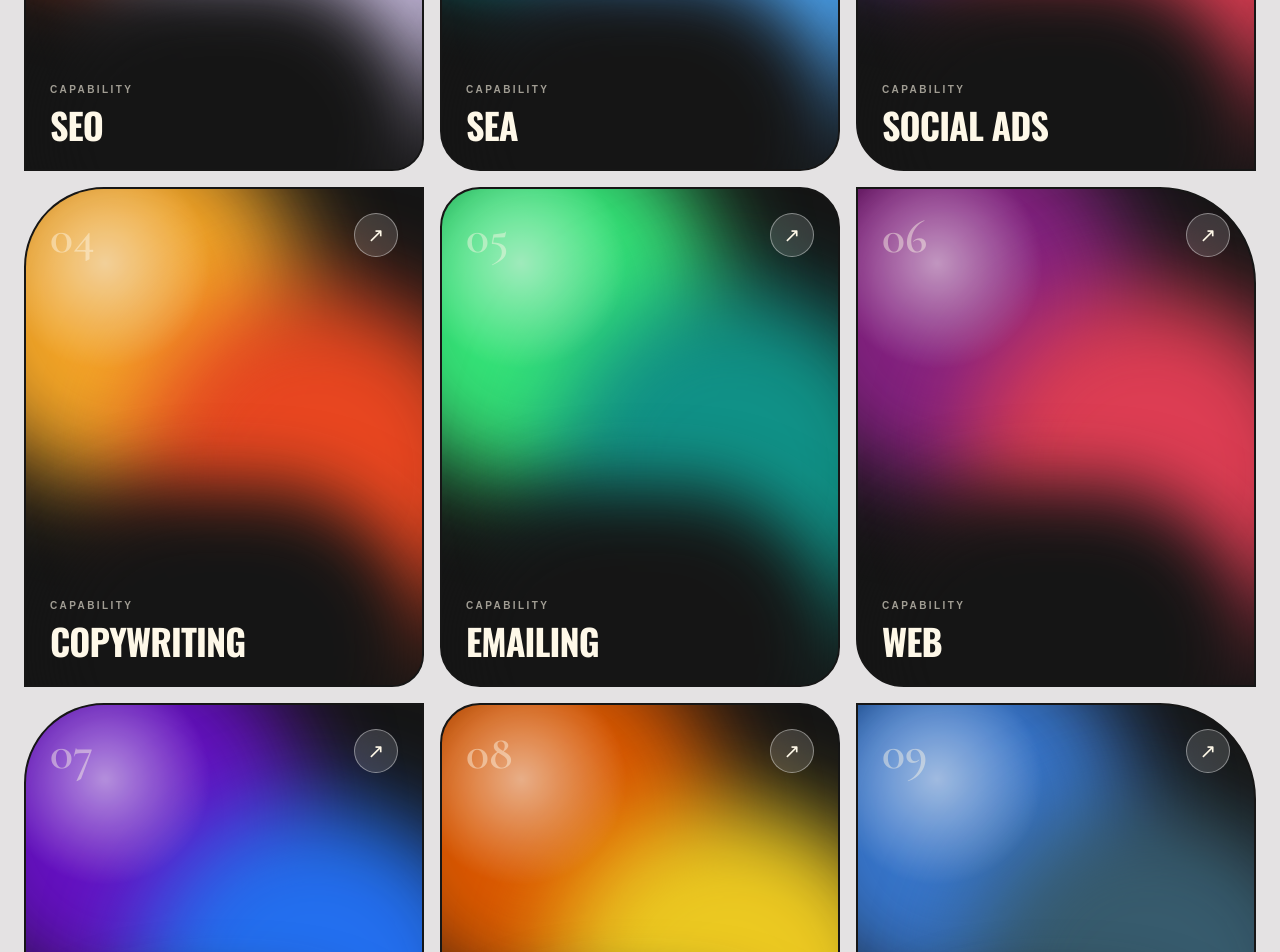
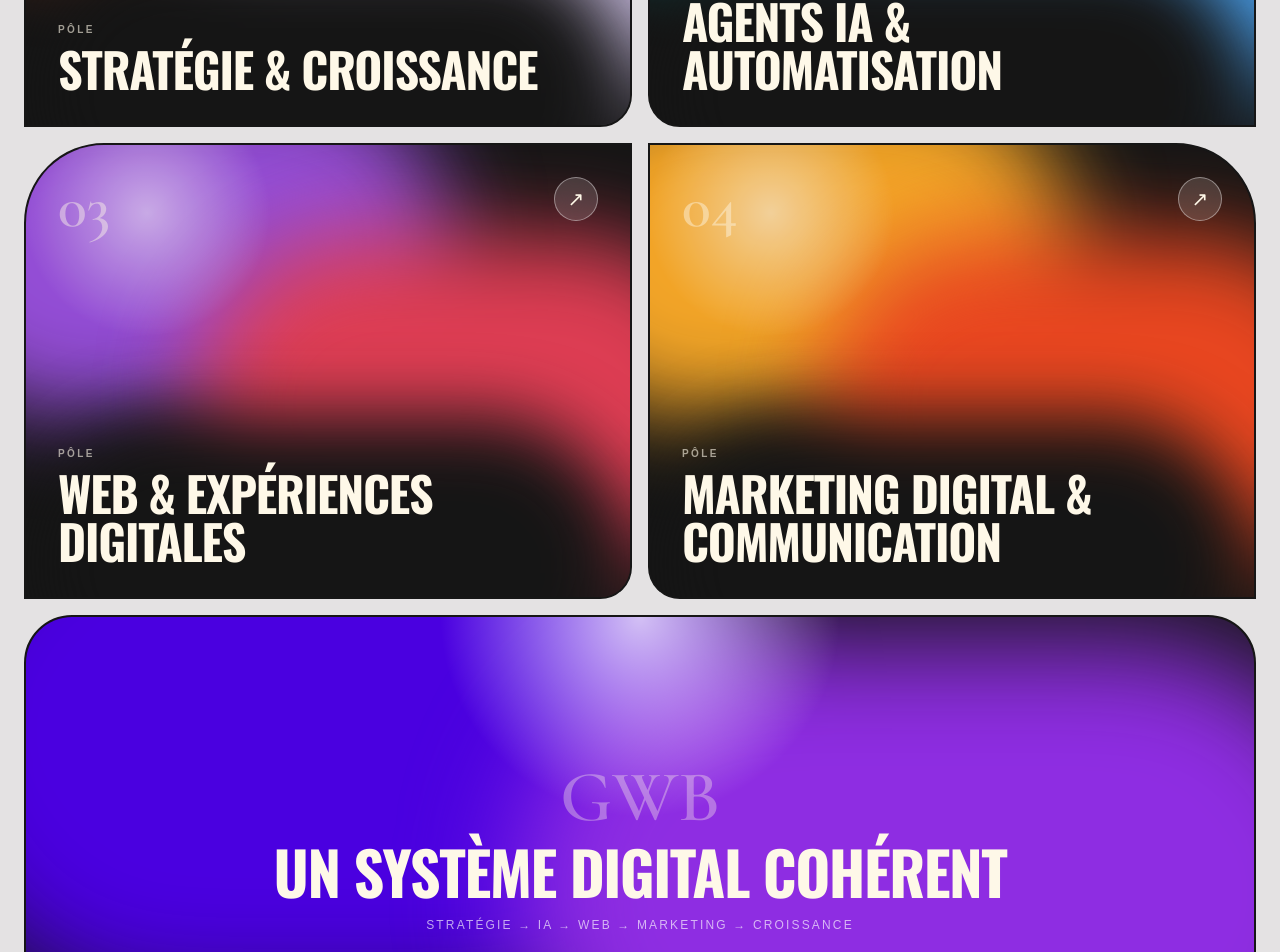
Before and after one commit to nuhfear1/Visit-card, a Next.js app: page /projects in a window 1280 px wide. Shown: the part 425-1377 px from the top of the page. Built offline with nearby package versions, Linux system fonts and the light colour scheme.

Commit message:
feat: remplacer la grille de compétences par les 4 pôles validés

```diff
--- a/src/components/ui/image-mask.tsx
+++ b/src/components/ui/image-mask.tsx
@@ -1,48 +1,37 @@
 import React from "react";
 
-const projects = [
-  ["01", "SEO", "#F44A22", "#D1C4E9"],
-  ["02", "SEA", "#00F2FE", "#4FACFE"],
-  ["03", "SOCIAL ADS", "#9B51E0", "#E94057"],
-  ["04", "COPYWRITING", "#FFAD29", "#F44A22"],
-  ["05", "EMAILING", "#38EF7D", "#11998E"],
-  ["06", "WEB", "#8A2387", "#E94057"],
-  ["07", "STRATEGY", "#6A11CB", "#2575FC"],
-  ["08", "CONTENT", "#E65C00", "#F9D423"],
-  ["09", "ANALYTICS", "#3A7BD5", "#3A6073"],
+const services = [
+  ["01", "STRATÉGIE & CROISSANCE", "#F44A22", "#D1C4E9"],
+  ["02", "AGENTS IA & AUTOMATISATION", "#00F2FE", "#4FACFE"],
+  ["03", "WEB & EXPÉRIENCES DIGITALES", "#9B51E0", "#E94057"],
+  ["04", "MARKETING DIGITAL & COMMUNICATION", "#FFAD29", "#F44A22"],
 ];
 
 export default function ImageMaskGrid() {
   return (
     <div className="w-full px-4 md:px-6">
-      <section className="grid grid-cols-1 gap-4 sm:grid-cols-2 lg:grid-cols-3">
-        {projects.map(([num, label, primary, secondary], index) => (
+      <section className="grid grid-cols-1 gap-4 md:grid-cols-2">
+        {services.map(([num, label, primary, secondary], index) => (
           <article
             key={num}
-            className={`group relative aspect-[4/5] overflow-hidden border-2 border-[#161616] bg-[#161616] ${
-              index % 3 === 0 ? "rounded-tl-[5rem] rounded-br-[2rem]" : index % 3 === 1 ? "rounded-[2.5rem]" : "rounded-tr-[6rem] rounded-bl-[3rem]"
+            className={`group relative aspect-[4/3] min-h-[320px] overflow-hidden border-2 border-[#161616] bg-[#161616] ${
+              index % 2 === 0 ? "rounded-tl-[5rem] rounded-br-[2rem]" : "rounded-tr-[5rem] rounded-bl-[2rem]"
             }`}
           >
-            <div
-              className="absolute -left-[20%] -top-[15%] h-[75%] w-[90%] rounded-full blur-[45px] transition-transform duration-700 group-hover:scale-110"
-              style={{ backgroundColor: primary }}
-            />
-            <div
-              className="absolute -right-[18%] top-[20%] h-[75%] w-[90%] rounded-full blur-[45px] transition-transform duration-700 group-hover:-translate-x-3 group-hover:translate-y-4"
-              style={{ backgroundColor: secondary }}
-            />
+            <div className="absolute -left-[20%] -top-[15%] h-[75%] w-[90%] rounded-full blur-[45px] transition-transform duration-700 group-hover:scale-110" style={{ backgroundColor: primary }} />
+            <div className="absolute -right-[18%] top-[20%] h-[75%] w-[90%] rounded-full blur-[45px] transition-transform duration-700 group-hover:-translate-x-3 group-hover:translate-y-4" style={{ backgroundColor: secondary }} />
             <div className="absolute -bottom-[25%] left-0 h-[65%] w-full rounded-full bg-[#161616] blur-[35px]" />
             <div className="absolute inset-0 bg-[radial-gradient(circle_at_20%_15%,rgba(255,255,255,.8),transparent_20%)] opacity-70" />
             <div className="absolute inset-0 bg-black/5 transition-colors duration-300 group-hover:bg-black/0" />
 
-            <div className="absolute inset-0 z-10 flex flex-col justify-between p-6 text-[#FEF8E8]">
+            <div className="absolute inset-0 z-10 flex flex-col justify-between p-6 md:p-8 text-[#FEF8E8]">
               <div className="flex items-start justify-between">
-                <span className="font-cormorant text-5xl font-bold opacity-45 transition-opacity group-hover:opacity-100">{num}</span>
+                <span className="font-cormorant text-5xl md:text-6xl font-bold opacity-45 transition-opacity group-hover:opacity-100">{num}</span>
                 <span className="flex h-11 w-11 items-center justify-center rounded-full border border-white/40 bg-white/15 text-xl backdrop-blur-md transition duration-300 group-hover:rotate-45 group-hover:bg-white group-hover:text-[#F44A22]">↗</span>
               </div>
               <div>
-                <div className="mb-2 text-[10px] font-bold uppercase tracking-[0.24em] opacity-60">CAPABILITY</div>
-                <h2 className="font-oswald text-3xl font-black uppercase tracking-tight md:text-4xl">{label}</h2>
+                <div className="mb-2 text-[10px] font-bold uppercase tracking-[0.24em] opacity-60">PÔLE</div>
+                <h2 className="font-oswald text-3xl md:text-5xl font-black uppercase tracking-tight leading-none max-w-3xl">{label}</h2>
               </div>
             </div>
           </article>
@@ -55,9 +44,9 @@ export default function ImageMaskGrid() {
           <div className="absolute -right-[10%] top-[5%] h-[110%] w-[70%] rounded-full bg-[#8E2DE2] blur-[55px]" />
           <div className="absolute inset-0 bg-[radial-gradient(circle_at_50%_0%,rgba(255,255,255,.75),transparent_26%)]" />
           <div className="absolute inset-0 z-10 flex flex-col items-center justify-center px-6 text-center text-[#FEF8E8]">
-            <span className="font-cormorant text-7xl font-bold opacity-35">10</span>
-            <h2 className="mt-2 font-oswald text-4xl font-black uppercase tracking-tight md:text-6xl">FULL DIGITAL SYSTEM</h2>
-            <p className="mt-4 max-w-xl text-xs uppercase tracking-[0.18em] text-white/65">Strategy → acquisition → content → web → optimization</p>
+            <span className="font-cormorant text-7xl font-bold opacity-35">GWB</span>
+            <h2 className="mt-2 font-oswald text-4xl font-black uppercase tracking-tight md:text-6xl">UN SYSTÈME DIGITAL COHÉRENT</h2>
+            <p className="mt-4 max-w-2xl text-xs uppercase tracking-[0.18em] text-white/65">Stratégie → IA → Web → Marketing → Croissance</p>
           </div>
         </div>
       </section>
```
